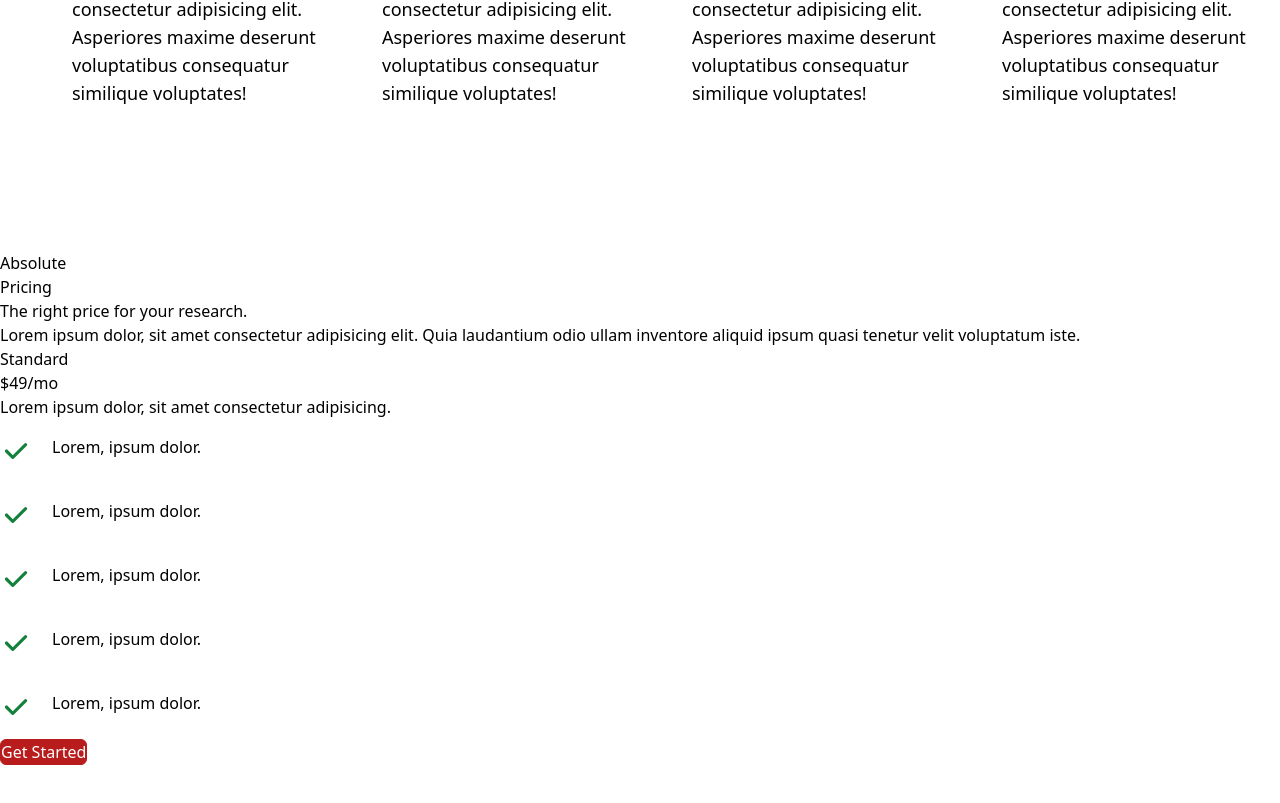
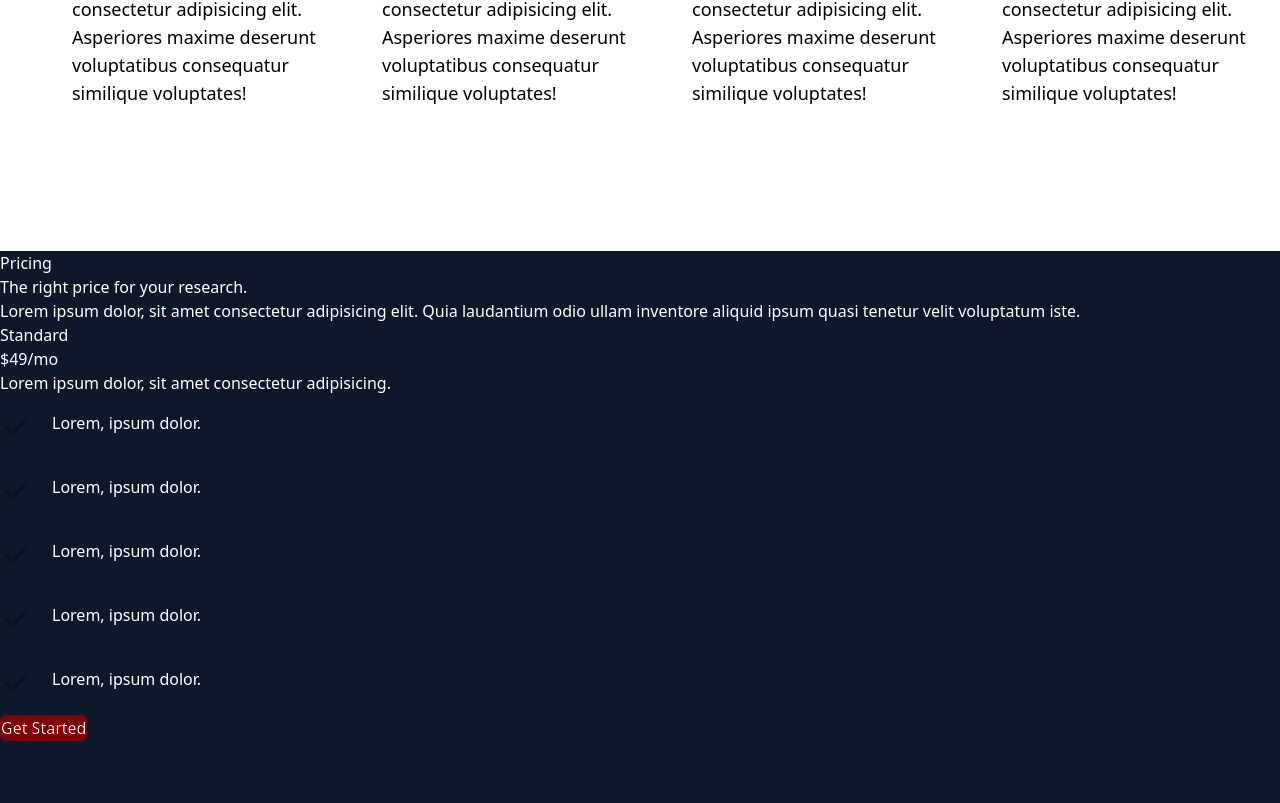
Before and after one commit to kwakyebrilliant/cloud-app-tailwind, a React (Create React App) app: page / in a window 1280 px wide. Shown: the part 2799-3602 px from the top of the page. Before the commit the page ends 3564 px from the top, so only its background shows below. Built offline with nearby package versions, Linux system fonts and the light colour scheme.

Commit message:
some updates

```diff
--- a/src/components/Pricing.jsx
+++ b/src/components/Pricing.jsx
@@ -4,10 +4,10 @@
 
 const Pricing = () => {
   return (
-    <div>
-        <div>
+    <div className='w-full text-white my-24'>
 
-            <div>Absolute</div>
+
+        <div className='w-full h-[800px] bg-slate-900 absolute mix-blend-overlay'></div>
 
             <div>
                 <div>
@@ -38,7 +38,7 @@
                     </div>
                 </div>
             </div>
-        </div>
+
     </div>
   )
 }
```
